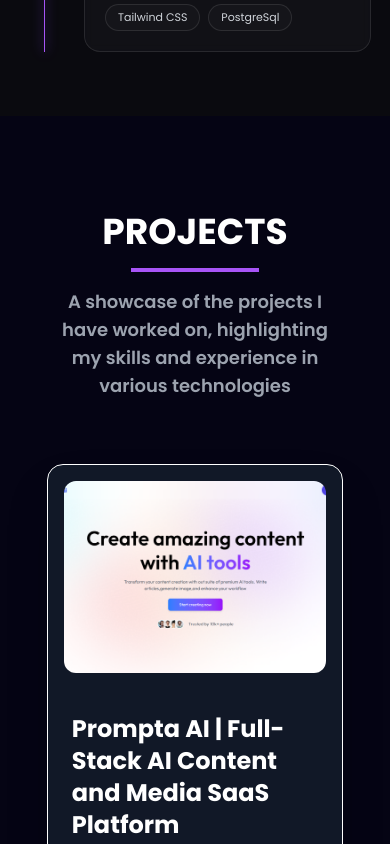
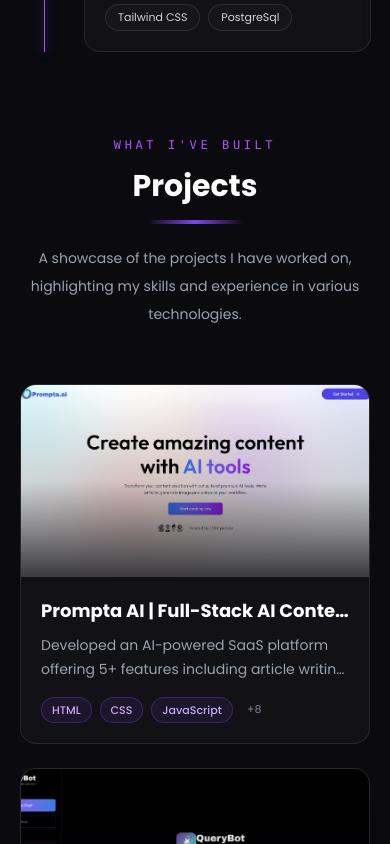
Before and after one commit to vaishnavichaudhari910/vaishnavi_chaudhari_portfolio, a React (Vite) app: page / in a window 390 px wide. Shown: the part 2820-3664 px from the top of the page. Built offline with nearby package versions, Linux system fonts and the light colour scheme.

Commit message:
Updated work page

```diff
--- a/package.json
+++ b/package.json
@@ -12,7 +12,7 @@
   "dependencies": {
     "@emailjs/browser": "^4.4.1",
     "framer-motion": "^12.38.0",
-    "lucide-react": "^1.20.0",
+    "lucide-react": "^1.31.0",
     "prop-types": "^15.8.1",
     "react": "^19.2.5",
     "react-dom": "^19.2.5",
--- a/src/components/Work/Work.jsx
+++ b/src/components/Work/Work.jsx
@@ -1,15 +1,37 @@
-import React, { useState } from "react";
+import React, { useState, useEffect } from "react";
 import { projects } from "../../constants";
-import { motion } from "framer-motion";
-import { useEffect } from "react";
-const fadeUp = {
-  hidden: { opacity: 0, y: 60 },
+import { motion, AnimatePresence } from "framer-motion";
+
+/* Inline icons — avoids lucide-react version/export mismatches */
+const XIcon = (props) => (
+  <svg viewBox="0 0 24 24" fill="none" stroke="currentColor" strokeWidth="2" strokeLinecap="round" strokeLinejoin="round" {...props}>
+    <path d="M18 6 6 18" />
+    <path d="m6 6 12 12" />
+  </svg>
+);
+
+const GithubIcon = (props) => (
+  <svg viewBox="0 0 24 24" fill="currentColor" {...props}>
+    <path d="M12 .5C5.65.5.5 5.65.5 12c0 5.09 3.29 9.4 7.86 10.93.57.1.78-.25.78-.55 0-.27-.01-1.16-.02-2.1-3.2.7-3.88-1.36-3.88-1.36-.52-1.34-1.28-1.7-1.28-1.7-1.05-.72.08-.7.08-.7 1.16.08 1.77 1.2 1.77 1.2 1.03 1.76 2.7 1.25 3.36.96.1-.75.4-1.25.73-1.54-2.55-.29-5.24-1.28-5.24-5.7 0-1.26.45-2.3 1.19-3.11-.12-.29-.52-1.46.11-3.05 0 0 .97-.31 3.18 1.19a11 11 0 0 1 5.79 0c2.2-1.5 3.18-1.19 3.18-1.19.63 1.6.23 2.76.11 3.05.74.8 1.19 1.85 1.19 3.11 0 4.43-2.7 5.4-5.27 5.69.42.36.78 1.08.78 2.18 0 1.57-.02 2.84-.02 3.23 0 .3.21.66.79.55A10.53 10.53 0 0 0 23.5 12C23.5 5.65 18.35.5 12 .5Z" />
+  </svg>
+);
+
+const ExternalLinkIcon = (props) => (
+  <svg viewBox="0 0 24 24" fill="none" stroke="currentColor" strokeWidth="2" strokeLinecap="round" strokeLinejoin="round" {...props}>
+    <path d="M15 3h6v6" />
+    <path d="M10 14 21 3" />
+    <path d="M18 13v6a2 2 0 0 1-2 2H5a2 2 0 0 1-2-2V8a2 2 0 0 1 2-2h6" />
+  </svg>
+);
+
+const cardVariants = {
+  hidden: { opacity: 0, y: 50 },
   visible: (i) => ({
     opacity: 1,
     y: 0,
     transition: {
       duration: 0.6,
-      delay: i * 0.2,
+      delay: (i % 3) * 0.12,
       ease: "easeOut",
     },
   }),
@@ -18,126 +40,200 @@
 const Work = () => {
   const [selectedProject, setSelectedProject] = useState(null);
 
-  const handleOpenModal = (project) => {
-    setSelectedProject(project);
-  };
+  const handleOpenModal = (project) => setSelectedProject(project);
+  const handleCloseModal = () => setSelectedProject(null);
 
-  const handleCloseModal = () => {
-    setSelectedProject(null);
-  };
   useEffect(() => {
-  if (selectedProject) {
-    document.body.style.overflow = "hidden";
-  } else {
-    document.body.style.overflow = "auto";
-  }
-
+    document.body.style.overflow = selectedProject ? "hidden" : "auto";
     return () => {
       document.body.style.overflow = "auto";
     };
   }, [selectedProject]);
 
+  // Close on Escape key
+  useEffect(() => {
+    const onKeyDown = (e) => {
+      if (e.key === "Escape") handleCloseModal();
+    };
+    window.addEventListener("keydown", onKeyDown);
+    return () => window.removeEventListener("keydown", onKeyDown);
+  }, []);
+
   return (
     <section
       id="work"
-      className="py-24 pb-24 px-[12vw] md:px-[7vw] lg:px-[4vw] font-sans relative"
+      className="relative overflow-hidden bg-[#0a0a0f] pt-4 sm:pt-6 md:pt-8 pb-16 md:pb-24 px-5 sm:px-8 md:px-12 lg:px-16 font-sans"
     >
-      {/* Section Title */}
-      <div className="text-center mb-16">
-        <h2 className="text-4xl font-bold text-white">PROJECTS</h2>
-        <div className="w-32 h-1 bg-purple-500 mx-auto mt-4"></div>
-        <p className="text-gray-400 mt-4 text-lg font-semibold">
-          A showcase of the projects I have worked on, highlighting my skills
-          and experience in various technologies
-        </p>
+      {/* Ambient background */}
+      <div className="pointer-events-none absolute inset-0 -z-10">
+        <div
+          className="absolute inset-0 opacity-[0.05]"
+          style={{
+            backgroundImage:
+              "linear-gradient(to right, #ffffff 1px, transparent 1px), linear-gradient(to bottom, #ffffff 1px, transparent 1px)",
+            backgroundSize: "48px 48px",
+            maskImage:
+              "radial-gradient(ellipse 70% 60% at 50% 20%, black 30%, transparent 100%)",
+            WebkitMaskImage:
+              "radial-gradient(ellipse 70% 60% at 50% 20%, black 30%, transparent 100%)",
+          }}
+        />
+        <motion.div
+          className="absolute top-0 left-1/2 -translate-x-1/2 w-[36rem] h-[24rem] rounded-full blur-[130px] opacity-30"
+          style={{ background: "radial-gradient(circle, #8245ec, transparent 70%)" }}
+          animate={{ x: [0, 40, -40, 0] }}
+          transition={{ duration: 20, repeat: Infinity, ease: "easeInOut" }}
+        />
       </div>
 
+      {/* Section Title */}
+      <motion.div
+        initial={{ opacity: 0, y: 30 }}
+        whileInView={{ opacity: 1, y: 0 }}
+        transition={{ duration: 0.6 }}
+        viewport={{ once: true }}
+        className="text-center mb-14 md:mb-16"
+      >
+        <span className="text-xs sm:text-sm font-mono tracking-[0.3em] text-[#a855f7] uppercase">
+          What I've built
+        </span>
+        <h2 className="mt-3 text-3xl sm:text-4xl md:text-5xl font-bold text-white">
+          Projects
+        </h2>
+        <motion.div
+          className="h-1 bg-gradient-to-r from-transparent via-[#8245ec] to-transparent mx-auto mt-4"
+          initial={{ width: 0 }}
+          whileInView={{ width: "6rem" }}
+          transition={{ duration: 0.6, delay: 0.2 }}
+          viewport={{ once: true }}
+        />
+        <p className="text-gray-400 mt-5 text-sm sm:text-base md:text-lg max-w-2xl mx-auto leading-7">
+          A showcase of the projects I have worked on, highlighting my skills
+          and experience in various technologies.
+        </p>
+      </motion.div>
+
       {/* Projects Grid */}
-      <div className="grid gap-12 grid-cols-1 md:grid-cols-2 lg:grid-cols-3">
-        {projects.map((project) => (
+      <div className="grid gap-6 sm:gap-8 grid-cols-1 sm:grid-cols-2 lg:grid-cols-3 max-w-6xl mx-auto">
+        {projects.map((project, i) => (
           <motion.div
             key={project.id}
-  custom={project.id}
-  variants={fadeUp}
+            custom={i}
+            variants={cardVariants}
             initial="hidden"
             whileInView="visible"
-  viewport={{ once: true }}
+            viewport={{ once: true, amount: 0.2 }}
             onClick={() => handleOpenModal(project)}
-  whileHover={{ y: -10, scale: 1.03 }}
-  className="border border-white bg-gray-900 backdrop-blur-md rounded-2xl shadow-2xl overflow-hidden cursor-pointer hover:shadow-purple-500/50 transition-all duration-300"
+            whileHover={{ y: -6 }}
+            className="
+              group relative rounded-2xl overflow-hidden cursor-pointer
+              bg-white/[0.03] backdrop-blur-sm
+              border border-white/10
+              transition-all duration-300
+              hover:border-[#8245ec]/60
+              hover:shadow-[0_0_35px_rgba(130,69,236,0.3)]
+            "
           >
-            <div className="p-4">
+            {/* Image with hover overlay */}
+            <div className="relative h-48 sm:h-52 overflow-hidden">
               <img
                 src={project.image}
                 alt={project.title}
-                className="w-full h-48 object-cover rounded-xl"
+                className="w-full h-full object-cover transition-transform duration-500 group-hover:scale-110"
               />
+              <div className="absolute inset-0 bg-gradient-to-t from-[#0a0a0f] via-[#0a0a0f]/20 to-transparent opacity-80" />
+
+              {/* View project overlay, appears on hover */}
+              <div className="absolute inset-0 flex items-center justify-center opacity-0 group-hover:opacity-100 transition-opacity duration-300 bg-black/40">
+                <span className="flex items-center gap-2 px-4 py-2 rounded-full bg-[#8245ec] text-white text-xs sm:text-sm font-semibold shadow-[0_0_20px_rgba(130,69,236,0.6)] translate-y-2 group-hover:translate-y-0 transition-transform duration-300">
+                  <ExternalLinkIcon className="w-3.5 h-3.5" />
+                  View Project
+                </span>
               </div>
-            <div className="p-6">
-              <h3 className="text-2xl font-bold text-white mb-2">
+            </div>
+
+            {/* Content */}
+            <div className="p-5 sm:p-6">
+              <h3 className="text-lg sm:text-xl font-bold text-white mb-2 truncate">
                 {project.title}
               </h3>
-              <p className="text-gray-500 mb-4 pt-4 line-clamp-3">
+              <p className="text-gray-400 text-sm mb-4 line-clamp-2 leading-6">
                 {project.description}
               </p>
-              <div className="mb-4">
-                {project.tags.map((tag, index) => (
+              <div className="flex flex-wrap gap-2">
+                {project.tags.slice(0, 3).map((tag, index) => (
                   <span
                     key={index}
-                    className="inline-block bg-[#251f38] text-xs font-semibold text-purple-500 rounded-full px-2 py-1 mr-2 mb-2"
+                    className="inline-block bg-[#8245ec]/10 border border-[#8245ec]/30 text-[11px] sm:text-xs font-medium text-[#c9a9f7] rounded-full px-2.5 py-1"
                   >
                     {tag}
                   </span>
                 ))}
+                {project.tags.length > 3 && (
+                  <span className="inline-block text-[11px] sm:text-xs font-medium text-gray-500 px-1.5 py-1">
+                    +{project.tags.length - 3}
+                  </span>
+                )}
               </div>
             </div>
           </motion.div>
         ))}
       </div>
 
-      {/* Modal Container */}
+      {/* Modal */}
+      <AnimatePresence>
         {selectedProject && (
-  <div
-    className="fixed inset-0 z-[999] bg-black/80 backdrop-blur-sm flex items-center justify-center p-4 overflow-y-auto"
+          <motion.div
+            initial={{ opacity: 0 }}
+            animate={{ opacity: 1 }}
+            exit={{ opacity: 0 }}
+            transition={{ duration: 0.25 }}
+            className="fixed inset-0 z-[999] bg-black/80 backdrop-blur-sm flex items-center justify-center p-3 sm:p-4"
             onClick={handleCloseModal}
           >
             <motion.div
-      initial={{ opacity: 0, scale: 0.9 }}
-      animate={{ opacity: 1, scale: 1 }}
-      exit={{ opacity: 0, scale: 0.9 }}
-      transition={{ duration: 0.3 }}
+              initial={{ opacity: 0, scale: 0.92, y: 20 }}
+              animate={{ opacity: 1, scale: 1, y: 0 }}
+              exit={{ opacity: 0, scale: 0.92, y: 20 }}
+              transition={{ duration: 0.3, ease: "easeOut" }}
               onClick={(e) => e.stopPropagation()}
-    className="relative w-full max-w-3xl max-h-[90vh] bg-[#111827] rounded-2xl border border-gray-700 overflow-hidden">      {/* Close Button */}
+              className="relative w-full max-w-lg sm:max-w-2xl max-h-[92vh] bg-[#0e0e14] rounded-2xl border border-[#8245ec]/30 shadow-[0_0_50px_rgba(130,69,236,0.25)] overflow-hidden flex flex-col"
+            >
+              {/* Close Button */}
               <button
                 onClick={handleCloseModal}
-  className="absolute top-4 right-4 z-[100] bg-black/70 hover:bg-purple-600 w-10 h-10 rounded-full flex items-center justify-center text-white text-xl"
+                aria-label="Close"
+                className="absolute top-3 right-3 sm:top-4 sm:right-4 z-[100] bg-black/60 hover:bg-[#8245ec] w-9 h-9 sm:w-10 sm:h-10 rounded-full flex items-center justify-center text-white transition-colors duration-300"
               >
-  ✕
+                <XIcon className="w-[18px] h-[18px]" />
               </button>
+
               {/* Image */}
-      <div className="h-64 sm:h-72 overflow-hidden">
+              <div className="relative h-52 sm:h-72 overflow-hidden flex-shrink-0">
                 <img
                   src={selectedProject.image}
                   alt={selectedProject.title}
                   className="w-full h-full object-cover"
                 />
+                <div className="absolute inset-x-0 top-0 h-52 sm:h-72 bg-gradient-to-t from-[#0e0e14] to-transparent" />
               </div>
+
               {/* Content */}
-      <div className="p-6 overflow-y-auto max-h-[calc(90vh-18rem)]">
+              <div className="p-5 sm:p-7 overflow-y-auto">
                 <h2 className="text-xl sm:text-2xl font-bold text-white">
                   {selectedProject.title}
                 </h2>
 
-        <p className="mt-3 text-sm sm:text-base text-gray-300 leading-7">
+                <p className="mt-3 text-sm sm:text-base text-gray-400 leading-7">
                   {selectedProject.description}
                 </p>
 
                 {/* Tags */}
-        <div className="flex flex-wrap gap-2 mt-6">
+                <div className="flex flex-wrap gap-2 mt-5">
                   {selectedProject.tags.map((tag, index) => (
                     <span
                       key={index}
-              className="bg-purple-900/40 text-purple-400 px-3 py-1 rounded-full text-sm"
+                      className="bg-[#8245ec]/10 border border-[#8245ec]/30 text-[#c9a9f7] px-3 py-1 rounded-full text-xs sm:text-sm"
                     >
                       {tag}
                     </span>
@@ -146,28 +242,39 @@
 
                 {/* Buttons */}
                 <div className="mt-6 grid grid-cols-2 gap-3">
-  <a
+                  <motion.a
+                    whileHover={{ y: -2 }}
+                    whileTap={{ scale: 0.97 }}
                     href={selectedProject.github}
                     target="_blank"
                     rel="noopener noreferrer"
-    className="py-2 rounded-lg bg-gray-800 hover:bg-gray-700 text-white text-sm font-semibold text-center"
+                    className="flex items-center justify-center gap-2 py-2.5 rounded-lg border border-white/15 bg-white/[0.03] hover:border-[#8245ec]/50 text-white text-sm font-semibold transition-colors duration-300"
                   >
+                    <GithubIcon className="w-4 h-4" />
                     View Code
-  </a>
+                  </motion.a>
 
-  <a
+                  <motion.a
+                    whileHover={{ y: -2 }}
+                    whileTap={{ scale: 0.97 }}
                     href={selectedProject.webapp}
                     target="_blank"
                     rel="noopener noreferrer"
-    className="py-2 rounded-lg bg-purple-600 hover:bg-purple-700 text-white text-sm font-semibold text-center"
+                    className="flex items-center justify-center gap-2 py-2.5 rounded-lg text-white text-sm font-semibold transition-shadow duration-300"
+                    style={{
+                      background: "linear-gradient(90deg, #8245ec 0%, #a855f7 100%)",
+                      boxShadow: "0 0 15px rgba(130,69,236,0.5)",
+                    }}
                   >
+                    <ExternalLinkIcon className="w-4 h-4" />
                     Live Demo
-  </a>
+                  </motion.a>
                 </div>
               </div>
             </motion.div>
-  </div>
+          </motion.div>
         )}
+      </AnimatePresence>
     </section>
   );
 };
--- a/src/constants.js
+++ b/src/constants.js
@@ -46,6 +46,7 @@
 import QueryBot from './assets/work_logo/QueryBot.png';
 import snake from './assets/work_logo/snake.png';
 import DevPathAI from './assets/work_logo/DevPathAI.png';
+import Neighbour_hub from './assets/work_logo/Neighbour_hub.png';
 
 export const SkillsInfo = [
   {
@@ -198,18 +199,18 @@
   github: "https://github.com/vaishnavichaudhari910/QueryBot",
   webapp: "https://query-bot-tawny.vercel.app/",
 },
+    // {
+    //   id: 2,
+    //   title: "Snake Game",
+    //   description:
+    //     "A classic Snake Game built using JavaScript, where players control the snake to eat food, grow longer, and avoid collisions.",
+    //   image: snake,
+    //   tags: [ "HTML", "CSS", "JavaScript"],
+    //   github: "https://github.com/vaishnavichaudhari910/Snake_Game",
+    //   webapp: "https://snake-game-real.netlify.app/",
+    // },
     {
-      id: 2,
-      title: "Snake Game",
-      description:
-        "A classic Snake Game built using JavaScript, where players control the snake to eat food, grow longer, and avoid collisions.",
-      image: snake,
-      tags: [ "HTML", "CSS", "JavaScript"],
-      github: "https://github.com/vaishnavichaudhari910/Snake_Game",
-      webapp: "https://snake-game-real.netlify.app/",
-    },
-    {
-  id: 3,
+  id: 2,
   title: "DevPath AI | AI-Powered Developer Career Guidance Platform",
   description:
     "Built an AI-powered career guidance platform that helps developers analyze resumes, identify skill gaps, generate personalized learning roadmaps, and discover relevant job opportunities. Integrated Google Gemini AI, GitHub REST API, JWT Authentication, and PDF resume parsing to provide ATS scoring, GitHub insights, AI career coaching, and interview preparation. Created a responsive dashboard using React, Tailwind CSS, ShadCN UI, Framer Motion, Redux Toolkit, and MongoDB with progress tracking, personalized recommendations, and light/dark theme support.",
@@ -234,11 +235,11 @@
 },
 
   {
-  id: 4,
+  id: 3,
   title: "NeighbourHub AI",
   description:
     "A full-stack smart community platform where citizens can discover and book trusted local services, while providers manage their offerings and bookings in real time. Features role-based dashboards for citizens and providers, a 4-step booking flow with mock payment, booking accept/reject system, Cloudinary avatar uploads, and light/dark theme support.",
-  image: "https://neighbourhub-ai.vercel.app/",
+  image: Neighbour_hub,
   tags: [
     "Next.js",
     "TypeScript",
```
Also changed, not shown: src/assets/work_logo/Neighbour_hub.png (added), 1 other file (tests, documents, lock files or other folders). Lines whose indentation alone changed are shown as unchanged.
